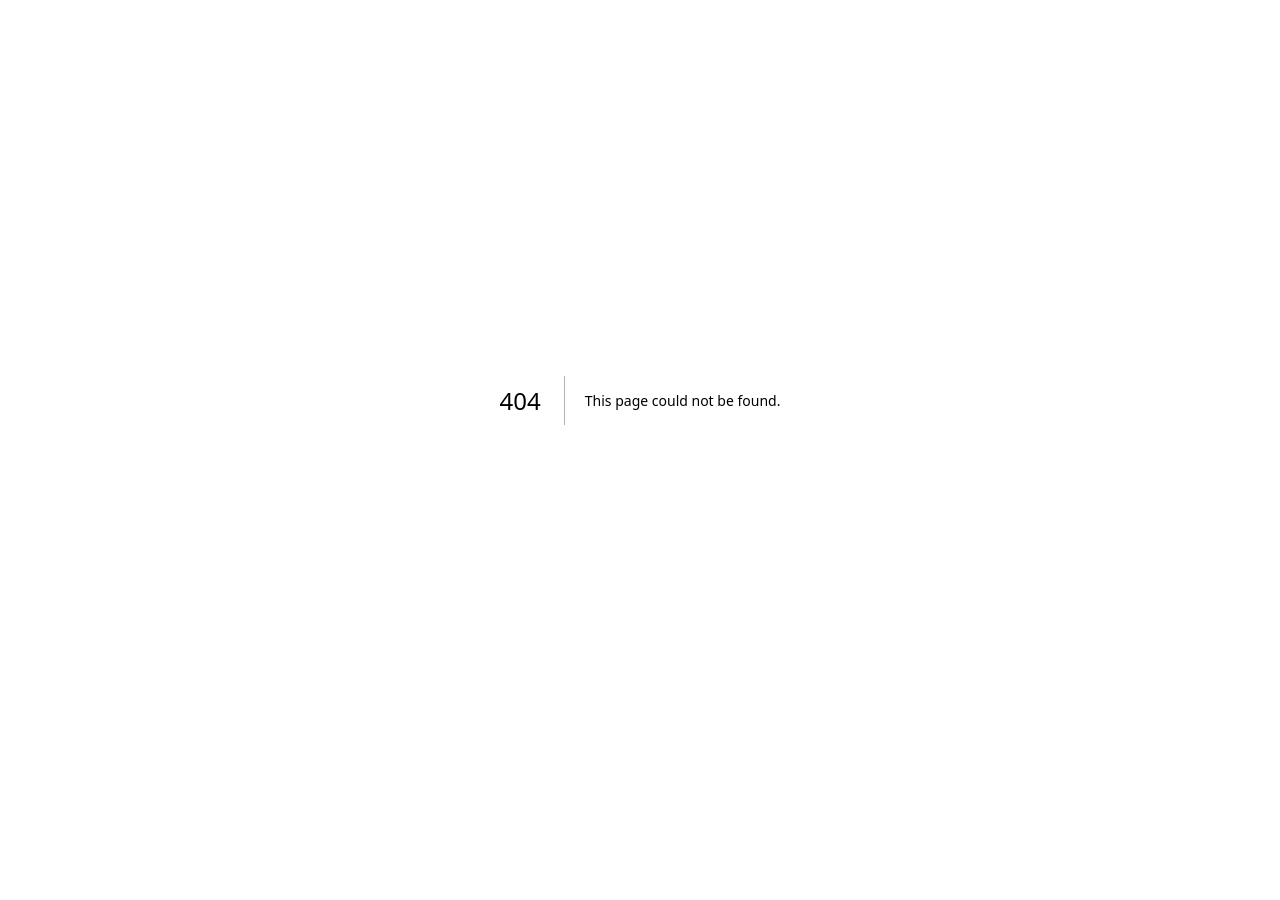
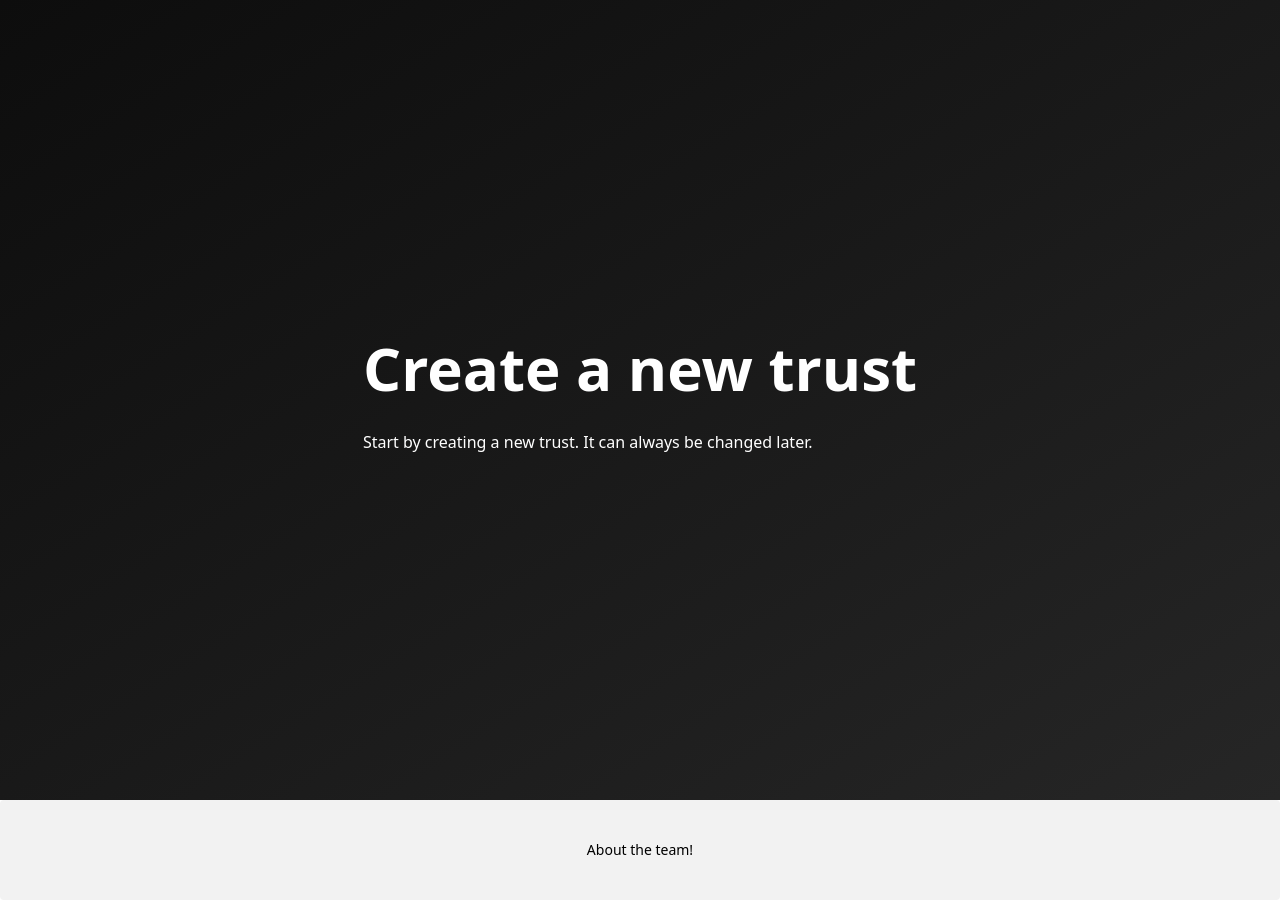
Before and after one commit to charmas3r/estate-planner, a Next.js app: page /create/1 in a window 1280 px wide. Before the commit this address had no page. Before the commit the page ends 800 px from the top, so only its background shows below. Built offline with nearby package versions, Linux system fonts and the light colour scheme.

Commit message:
Dyanmic routes

```diff
--- /dev/null
+++ b/pages/create/[slug].tsx
@@ -0,0 +1,25 @@
+import React from "react";
+import {Footer} from "@/components/Footer";
+
+const CreatePage = () => {
+    return (
+        <div className="bg-base-100">
+            <main>
+                <div className="hero from-primary to-accent text-primary-content min-h-screen bg-gradient-to-br py-10 lg:py-20 ">
+                    <div className="hero-content flex-col lg:flex-row my-10 lg:my-20">
+                        <div>
+                            <div>
+                                <h2 className="mt-4 mb-2 text-4xl font-extrabold md:text-6xl">Create a new trust</h2>
+                            </div>
+                            <div className="py-6">Start by creating a new trust. It can always be changed later.</div>
+
+                        </div>
+                    </div>
+                </div>
+            </main>
+            <Footer/>
+        </div>
+    );
+};
+
+export default CreatePage;
--- /dev/null
+++ b/pages/details/[slug].tsx
@@ -0,0 +1,24 @@
+import React from "react";
+import {Footer} from "@/components/Footer";
+
+const DetailsPage = () => {
+    return (
+        <div className="bg-base-100">
+            <main>
+                <div className="hero from-primary to-accent text-primary-content min-h-screen bg-gradient-to-br py-10 lg:py-20 ">
+                    <div className="hero-content flex-col lg:flex-row my-10 lg:my-20">
+                        <div>
+                            <div>
+                                <h2 className="mt-4 mb-2 text-4xl font-extrabold md:text-6xl">See your trust details</h2>
+                            </div>
+                            <div className="py-6">You can see all the details of your trust here.</div>
+                        </div>
+                    </div>
+                </div>
+            </main>
+            <Footer/>
+        </div>
+    );
+};
+
+export default DetailsPage;
--- /dev/null
+++ b/pages/edit/[slug].tsx
@@ -0,0 +1,24 @@
+import React from "react";
+import {Footer} from "@/components/Footer";
+
+const EditPage = () => {
+    return (
+        <div className="bg-base-100">
+            <main>
+                <div className="hero from-primary to-accent text-primary-content min-h-screen bg-gradient-to-br py-10 lg:py-20 ">
+                    <div className="hero-content flex-col lg:flex-row my-10 lg:my-20">
+                        <div>
+                            <div>
+                                <h2 className="mt-4 mb-2 text-4xl font-extrabold md:text-6xl">Update your trust</h2>
+                            </div>
+                            <div className="py-6">You can update the details of your trust here.</div>
+                        </div>
+                    </div>
+                </div>
+            </main>
+            <Footer/>
+        </div>
+    );
+};
+
+export default EditPage;
```
